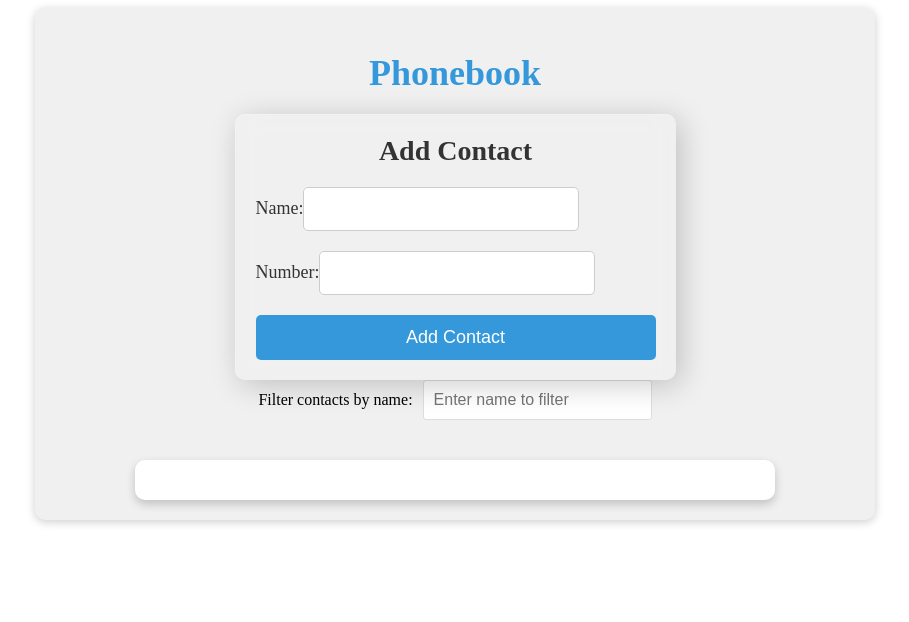
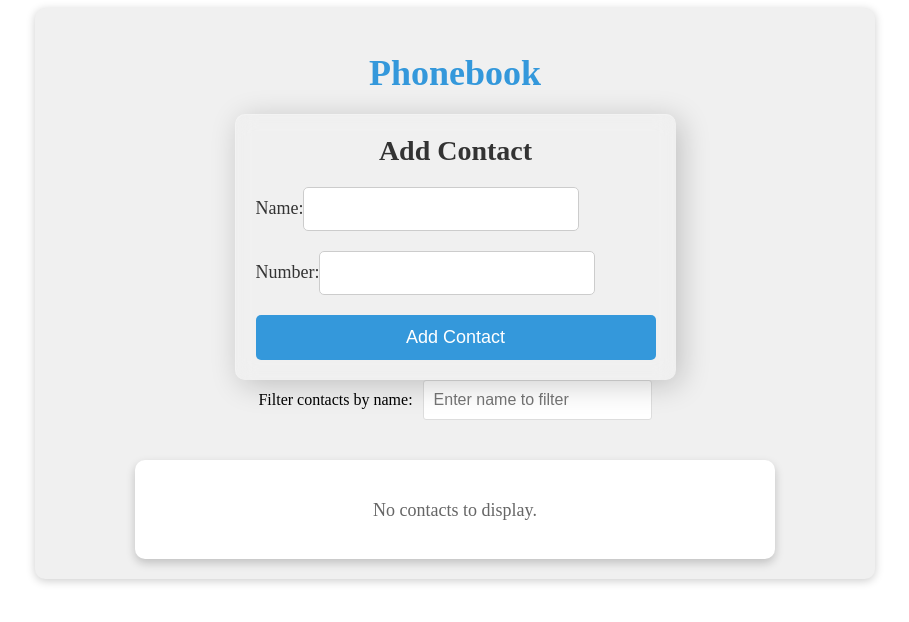
Before and after one commit to arhip14/goit-react-hw-07-phonebook, a React (Create React App) app: page / in a window 1280 px wide. Shown: the top 622 px of the page, without its empty margins (185-1094 px from the left). Built offline with nearby package versions, Linux system fonts and the light colour scheme; no server answers.

Commit message:
vuf-fixed-4

```diff
--- a/src/components/App.jsx
+++ b/src/components/App.jsx
@@ -11,6 +11,7 @@ import { fetchContacts } from '../Redux/actions/contactsActions';
 const App = () => {
   const dispatch = useDispatch();
   const contacts = useSelector((state) => state.contacts.items) || [];
+  const isEmpty = contacts.length === 0; // Додано перевірку на пустий масив
 
   useEffect(() => {
     dispatch(fetchContacts());
@@ -22,11 +23,11 @@ const App = () => {
       <ContactForm />
       <Filter />
       <ContactListContainer>
-        {/* {contacts.length > 0 ? (
+        {isEmpty ? (
+          <NoContactsMessage>No contacts to display.</NoContactsMessage>
+        ) : (
           <ContactList />
-        ) : (
-          <NoContactsMessage>No contacts to display.</NoContactsMessage>
-        )} */}
+        )}
       </ContactListContainer>
       <ToastContainer autoClose={3000} position={toast.POSITION.TOP_CENTER} />
     </AppContainer>
```
